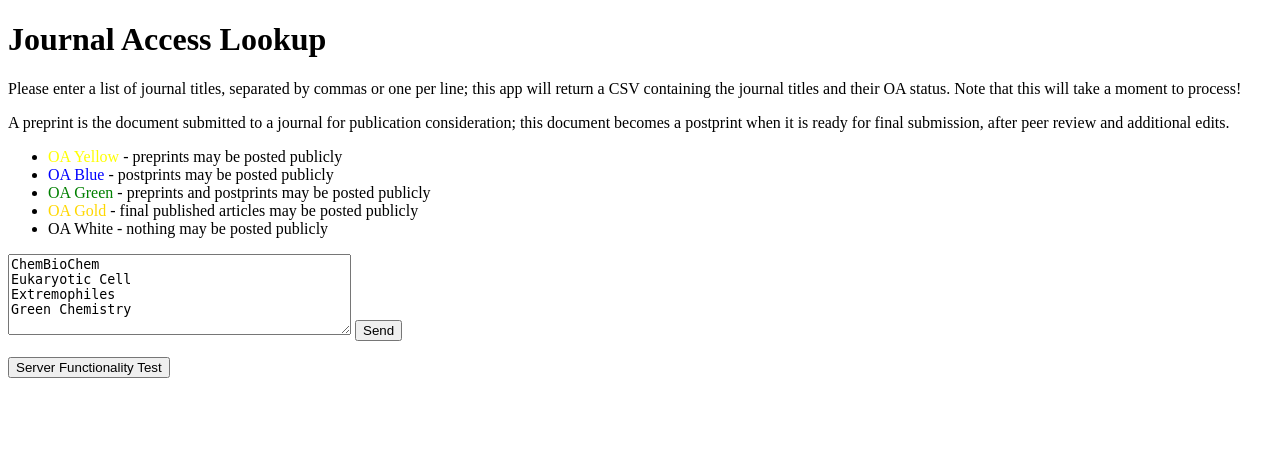
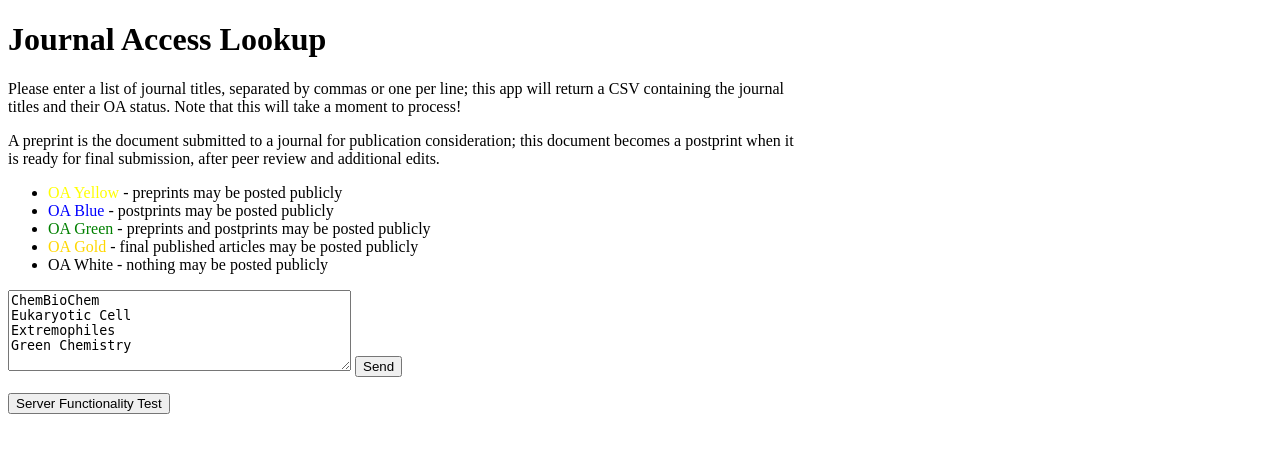
Before and after one commit to bc-design/www-bsc, a Flask app: page / in a window 1280 px wide. Shown: the top 453 px of the page. Run offline with Flask 2, Linux system fonts and the light colour scheme.

Commit message:
improving formatting

```diff
--- a/flask/journals/templates/template.html
+++ b/flask/journals/templates/template.html
@@ -28,6 +28,8 @@
 </head>
 
 <body>
+	<div style="width:800px; float:center; margins:0 auto 0 auto;
+		borders:2px black dashed; border-radius:25px;">
 	<h1>Journal Access Lookup</h1>
 	<p>Please enter a list of journal titles, separated by commas or one per line;
 		this app will return a CSV containing the journal titles and their OA status.
@@ -59,8 +61,7 @@ Green Chemistry</textarea>
 		<input type="submit" name="my-form" value="Send">
 	</form>
 
-	<p>
-
 	<!-- <p><a href="/journals/"><button>Use Default Journal List</button></a> - note that this will take a minute! -->
 	<p><a href="/my-link/"><button>Server Functionality Test</button></a>
+	</div>
 </body>
```
